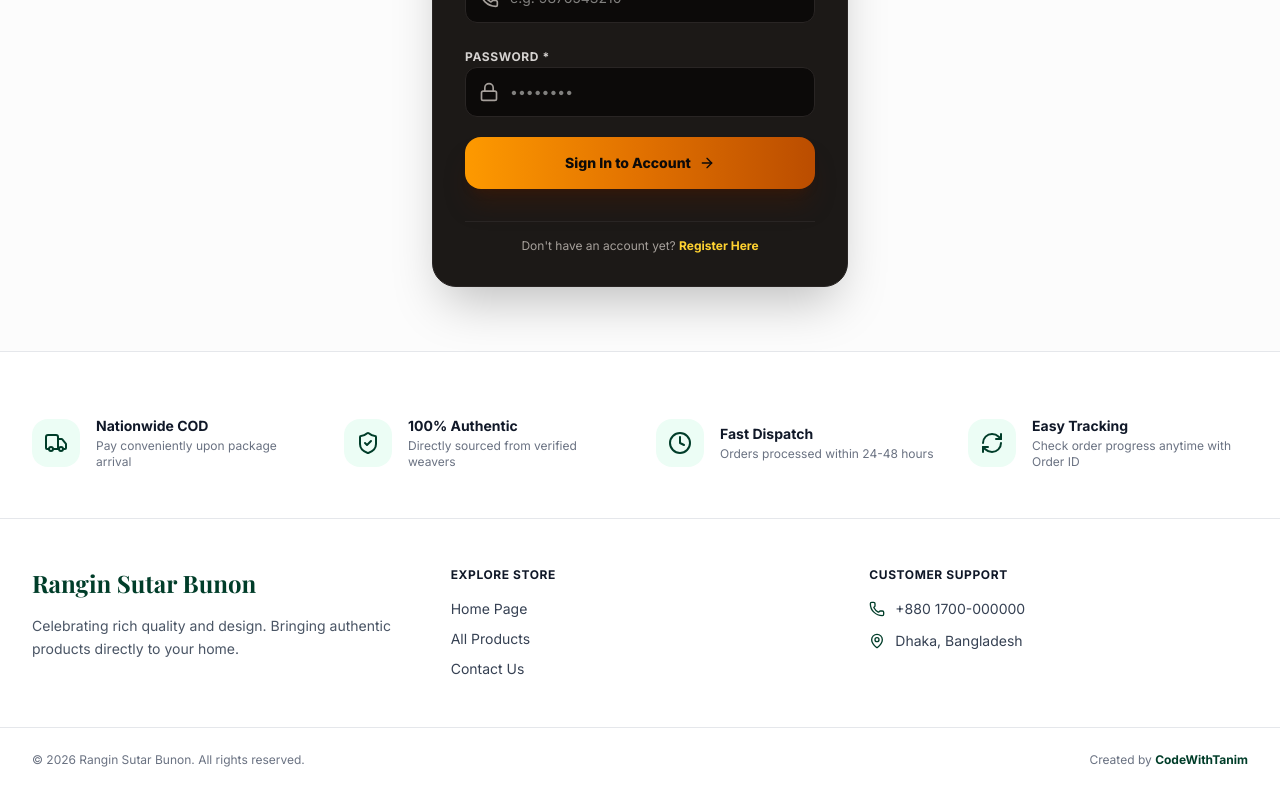
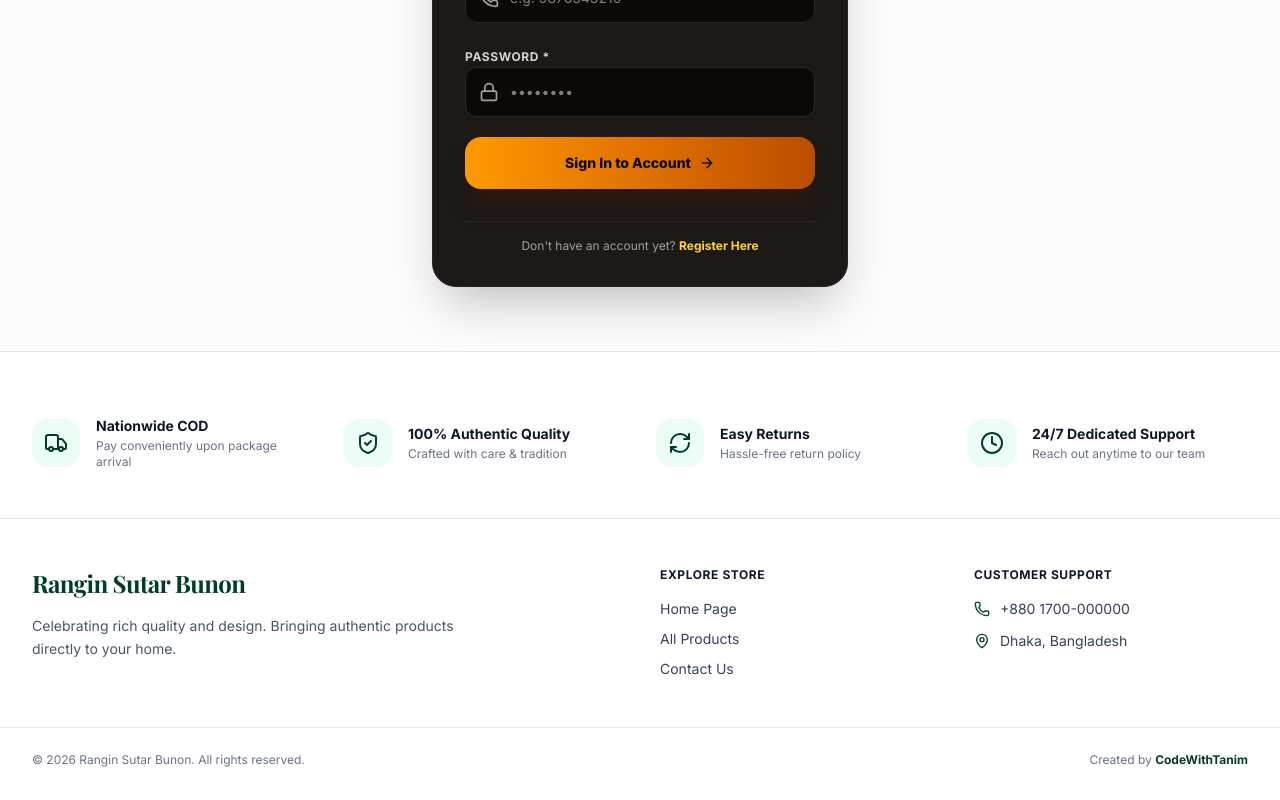
Before and after one commit to CodeWithTanim/RanginSutarBunon, a Next.js app: page /account/login in a window 1280 px wide. Shown: the part 413-1213 px from the top of the page. Built offline with nearby package versions, Linux system fonts and the light colour scheme; no server answers; the database is empty; a web font is replaced by a local one.

Commit message:
Update footer customization options and social links

```diff
--- a/app/boss/settings/seo/page.tsx
+++ b/app/boss/settings/seo/page.tsx
@@ -174,102 +174,7 @@
           </div>
         </div>
 
-        {/* Section 1.5: Top Announcement Banner */}
-        <div className="bg-stone-900 border border-stone-800 rounded-3xl p-6 sm:p-8 space-y-6 shadow-xl">
-          <div className="flex items-center gap-3 pb-4 border-b border-stone-800">
-            <div className="w-10 h-10 rounded-xl bg-amber-950/80 border border-amber-800/40 text-amber-400 flex items-center justify-center">
-              <Layout className="w-5 h-5" />
-            </div>
-            <div>
-              <h2 className="font-serif text-lg font-bold text-amber-100">Top Announcement Banner Setup</h2>
-              <p className="text-xs text-stone-400">Configure phone (left), center discount text, and support email (right)</p>
-            </div>
-          </div>
-
-          <div className="grid grid-cols-1 sm:grid-cols-2 gap-4 text-xs">
-            <div className="space-y-1.5">
-              <label className="font-bold uppercase tracking-wider text-stone-300">Left Phone Number</label>
-              <input
-                type="text"
-                name="topBannerPhone"
-                value={settings.topBannerPhone || ''}
-                onChange={handleChange}
-                placeholder="+880 1712-345678"
-                className="w-full px-4 py-3 bg-stone-950 border border-stone-800 focus:border-amber-500 text-stone-100 rounded-xl outline-none"
-              />
-            </div>
-
-            <div className="space-y-1.5">
-              <label className="font-bold uppercase tracking-wider text-stone-300">Right Support Email</label>
-              <input
-                type="email"
-                name="topBannerEmail"
-                value={settings.topBannerEmail || ''}
-                onChange={handleChange}
-                placeholder="support@ranginsutarbunon.com"
-                className="w-full px-4 py-3 bg-stone-950 border border-stone-800 focus:border-amber-500 text-stone-100 rounded-xl outline-none"
-              />
-            </div>
-
-            <div className="space-y-1.5 sm:col-span-2 pt-2 border-t border-stone-800">
-              <div className="flex items-center justify-between">
-                <label className="font-bold uppercase tracking-wider text-amber-300">Center Discount Text Visibility</label>
-                <label className="flex items-center gap-2 cursor-pointer text-xs font-semibold text-stone-200">
-                  <input
-                    type="checkbox"
-                    name="showTopBannerText"
-                    checked={settings.showTopBannerText !== false}
-                    onChange={(e) => setSettings({ ...settings, showTopBannerText: e.target.checked })}
-                    className="w-4 h-4 accent-amber-500 rounded cursor-pointer"
-                  />
-                  <span>Show Discount Text Banner in Header</span>
-                </label>
-              </div>
-            </div>
-
-            {settings.showTopBannerText !== false && (
-              <>
-                <div className="space-y-1.5 sm:col-span-2">
-                  <label className="font-bold uppercase tracking-wider text-stone-300">Center Discount Text</label>
-                  <input
-                    type="text"
-                    name="topBannerText"
-                    value={settings.topBannerText || ''}
-                    onChange={handleChange}
-                    placeholder="Get 50% Off On Selected Artisanal Items"
-                    className="w-full px-4 py-3 bg-stone-950 border border-stone-800 focus:border-amber-500 text-stone-100 rounded-xl outline-none"
-                  />
-                </div>
-
-                <div className="space-y-1.5">
-                  <label className="font-bold uppercase tracking-wider text-stone-300">Banner Link Text</label>
-                  <input
-                    type="text"
-                    name="topBannerLinkText"
-                    value={settings.topBannerLinkText || ''}
-                    onChange={handleChange}
-                    placeholder="Shop Now"
-                    className="w-full px-4 py-3 bg-stone-950 border border-stone-800 focus:border-amber-500 text-stone-100 rounded-xl outline-none"
-                  />
-                </div>
-
-                <div className="space-y-1.5">
-                  <label className="font-bold uppercase tracking-wider text-stone-300">Banner Link URL</label>
-                  <input
-                    type="text"
-                    name="topBannerLinkUrl"
-                    value={settings.topBannerLinkUrl || ''}
-                    onChange={handleChange}
-                    placeholder="/shop"
-                    className="w-full px-4 py-3 bg-stone-950 border border-stone-800 focus:border-amber-500 text-stone-100 rounded-xl outline-none"
-                  />
-                </div>
-              </>
-            )}
-          </div>
-        </div>
-
-        {/* Section 1.8: Footer Customization & Social Links */}
+        {/* Section 1.5: Footer Customization & Social Links */}
         <div className="bg-stone-900 border border-stone-800 rounded-3xl p-6 sm:p-8 space-y-6 shadow-xl">
           <div className="flex items-center gap-3 pb-4 border-b border-stone-800">
             <div className="w-10 h-10 rounded-xl bg-amber-950/80 border border-amber-800/40 text-amber-400 flex items-center justify-center">
@@ -384,6 +289,7 @@
             </div>
           </div>
         </div>
+
 
         {/* Section 2: Search Engine Metadata */}
         <div className="bg-stone-900 border border-stone-800 rounded-3xl p-6 sm:p-8 space-y-6 shadow-xl">
--- a/components/Footer.tsx
+++ b/components/Footer.tsx
@@ -3,7 +3,7 @@
 import React, { useState, useEffect } from 'react';
 import Link from 'next/link';
 import { usePathname } from 'next/navigation';
-import { ShieldCheck, Truck, Clock, RefreshCw, Mail, Phone, MapPin, Heart, Facebook, Instagram, Youtube } from 'lucide-react';
+import { ShieldCheck, Truck, Clock, RefreshCw, Mail, Phone, MapPin } from 'lucide-react';
 import { SiteSettings, DEFAULT_SETTINGS } from '@/lib/initialData';
 
 export default function Footer() {
@@ -46,8 +46,18 @@
               <ShieldCheck className="w-6 h-6" />
             </div>
             <div>
-              <h4 className="text-sm font-bold text-gray-900">100% Authentic</h4>
-              <p className="text-xs text-gray-500 mt-0.5">Directly sourced from verified weavers</p>
+              <h4 className="text-sm font-bold text-gray-900">100% Authentic Quality</h4>
+              <p className="text-xs text-gray-500 mt-0.5">Crafted with care & tradition</p>
+            </div>
+          </div>
+
+          <div className="flex items-center gap-4 justify-center md:justify-start">
+            <div className="w-12 h-12 rounded-2xl bg-emerald-50 text-[#003d29] flex items-center justify-center shrink-0">
+              <RefreshCw className="w-6 h-6" />
+            </div>
+            <div>
+              <h4 className="text-sm font-bold text-gray-900">Easy Returns</h4>
+              <p className="text-xs text-gray-500 mt-0.5">Hassle-free return policy</p>
             </div>
           </div>
 
@@ -56,34 +66,25 @@
               <Clock className="w-6 h-6" />
             </div>
             <div>
-              <h4 className="text-sm font-bold text-gray-900">Fast Dispatch</h4>
-              <p className="text-xs text-gray-500 mt-0.5">Orders processed within 24-48 hours</p>
-            </div>
-          </div>
-
-          <div className="flex items-center gap-4 justify-center md:justify-start">
-            <div className="w-12 h-12 rounded-2xl bg-emerald-50 text-[#003d29] flex items-center justify-center shrink-0">
-              <RefreshCw className="w-6 h-6" />
-            </div>
-            <div>
-              <h4 className="text-sm font-bold text-gray-900">Easy Tracking</h4>
-              <p className="text-xs text-gray-500 mt-0.5">Check order progress anytime with Order ID</p>
+              <h4 className="text-sm font-bold text-gray-900">24/7 Dedicated Support</h4>
+              <p className="text-xs text-gray-500 mt-0.5">Reach out anytime to our team</p>
             </div>
           </div>
         </div>
       </div>
 
-      <div className="max-w-7xl mx-auto px-4 sm:px-6 lg:px-8 grid grid-cols-1 md:grid-cols-3 gap-10">
-        {/* Brand & About */}
-        <div className="space-y-4">
-          <h3 className="font-serif text-2xl font-bold text-[#003d29]">
-            {settings.siteTitle ? settings.siteTitle.split('|')[0].trim() : 'Rangin Sutar Bunon'}
-          </h3>
-          <p className="text-sm text-gray-600 leading-relaxed">
-            {settings.footerAboutText || 'Celebrating rich quality and design. Bringing authentic products directly to your home.'}
+      {/* Main Footer Links */}
+      <div className="max-w-7xl mx-auto px-4 sm:px-6 lg:px-8 grid grid-cols-1 md:grid-cols-4 gap-10">
+        {/* Brand Info */}
+        <div className="md:col-span-2 space-y-4">
+          <Link href="/" className="font-serif text-2xl font-bold text-[#003d29] tracking-tight block">
+            {settings.siteTitle || 'Rangin Sutar Bunon'}
+          </Link>
+          <p className="text-sm text-gray-600 max-w-md leading-relaxed">
+            {settings.footerAboutText || 'Celebrating rich quality and authentic craftsmanship through finest woven items.'}
           </p>
 
-          {/* Social Links (Render only if provided) */}
+          {/* Social Links (Dynamic) */}
           {hasSocials && (
             <div className="flex items-center gap-3 pt-2">
               {settings.facebookUrl && (
@@ -94,7 +95,7 @@
                   className="w-9 h-9 rounded-full bg-emerald-50 text-[#003d29] hover:bg-[#003d29] hover:text-white flex items-center justify-center transition-colors"
                   aria-label="Facebook Page"
                 >
-                  <Facebook className="w-4 h-4" />
+                  <svg className="w-4 h-4 fill-current" viewBox="0 0 24 24"><path d="M24 12.073c0-6.627-5.373-12-12-12s-12 5.373-12 12c0 5.99 4.388 10.954 10.125 11.854v-8.385H7.078v-3.47h3.047V9.43c0-3.007 1.792-4.669 4.533-4.669 1.312 0 2.686.235 2.686.235v2.953H15.83c-1.491 0-1.956.925-1.956 1.874v2.25h3.328l-.532 3.47h-2.796v8.385C19.612 23.027 24 18.062 24 12.073z"/></svg>
                 </a>
               )}
               {settings.instagramUrl && (
@@ -105,7 +106,7 @@
                   className="w-9 h-9 rounded-full bg-emerald-50 text-[#003d29] hover:bg-[#003d29] hover:text-white flex items-center justify-center transition-colors"
                   aria-label="Instagram Profile"
                 >
-                  <Instagram className="w-4 h-4" />
+                  <svg className="w-4 h-4 fill-current" viewBox="0 0 24 24"><path d="M12 2.163c3.204 0 3.584.012 4.85.07 3.252.148 4.771 1.691 4.919 4.919.058 1.265.069 1.645.069 4.849 0 3.205-.012 3.584-.069 4.849-.149 3.225-1.664 4.771-4.919 4.919-1.266.058-1.644.07-4.85.07-3.204 0-3.584-.012-4.849-.07-3.26-.149-4.771-1.699-4.919-4.92-.058-1.265-.07-1.644-.07-4.849 0-3.204.013-3.583.07-4.849.149-3.227 1.664-4.771 4.919-4.919 1.266-.057 1.645-.069 4.849-.069zm0-2.163c-3.259 0-3.667.014-4.947.072-4.358.2-6.78 2.618-6.98 6.98-.059 1.281-.073 1.689-.073 4.948 0 3.259.014 3.668.072 4.948.2 4.358 2.618 6.78 6.98 6.98 1.281.058 1.689.072 4.948.072 3.259 0 3.668-.014 4.948-.072 4.354-.2 6.782-2.618 6.979-6.98.059-1.28.073-1.689.073-4.948 0-3.259-.014-3.667-.072-4.947-.196-4.354-2.617-6.78-6.979-6.98-1.281-.059-1.69-.073-4.949-.073zm0 5.838c-3.403 0-6.162 2.759-6.162 6.162s2.759 6.163 6.162 6.163 6.162-2.759 6.162-6.163c0-3.403-2.759-6.162-6.162-6.162zm0 10.162c-2.209 0-4-1.79-4-4 0-2.209 1.791-4 4-4s4 1.791 4 4c0 2.21-1.791 4-4 4zm6.406-11.845c-.796 0-1.441.645-1.441 1.44s.645 1.44 1.441 1.44c.795 0 1.439-.645 1.439-1.44s-.644-1.44-1.439-1.44z"/></svg>
                 </a>
               )}
               {settings.youtubeUrl && (
@@ -116,7 +117,7 @@
                   className="w-9 h-9 rounded-full bg-emerald-50 text-[#003d29] hover:bg-[#003d29] hover:text-white flex items-center justify-center transition-colors"
                   aria-label="YouTube Channel"
                 >
-                  <Youtube className="w-4 h-4" />
+                  <svg className="w-4 h-4 fill-current" viewBox="0 0 24 24"><path d="M23.498 6.186a3.016 3.016 0 0 0-2.122-2.136C19.505 3.545 12 3.545 12 3.545s-7.505 0-9.377.505A3.017 3.017 0 0 0 .502 6.186C0 8.07 0 12 0 12s0 3.93.502 5.814a3.016 3.016 0 0 0 2.122 2.136c1.871.505 9.376.505 9.376.505s7.505 0 9.377-.505a3.015 3.015 0 0 0 2.122-2.136C24 15.93 24 12 24 12s0-3.93-.502-5.814zM9.545 15.568V8.432L15.818 12l-6.273 3.568z"/></svg>
                 </a>
               )}
             </div>
```
